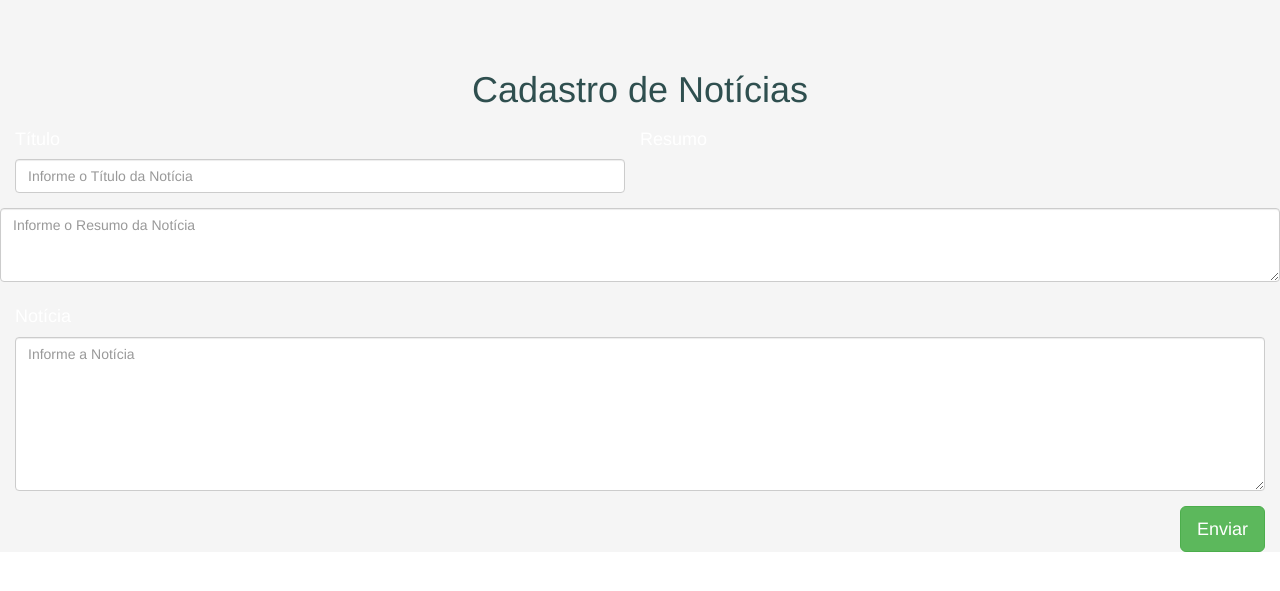
After one commit to AlexandrePetermann/senaibrusque, a PHP site: page /noticiasCadastroForm.php in a window 1280 px wide. The commit adds this page. Shown: the top 591 px of the page. Run offline with PHP 8.4, Linux system fonts and the light colour scheme.

Commit message:
Inserção de noticia via formulario #13

```diff
--- /dev/null
+++ b/noticiasCadastroForm.php
@@ -0,0 +1,40 @@
+<!DOCTYPE html>
+<!--
+To change this license header, choose License Headers in Project Properties.
+To change this template file, choose Tools | Templates
+and open the template in the editor.
+-->
+<html>
+    <head>
+        <meta charset="UTF-8">
+        <meta name="viewport" content="width=device-width, initial-scale=1">
+        <title>Cadastro de Notícias</title>
+        <!-- CSS -->
+        <link rel="stylesheet" href="css/bootstrap.min.css"/>
+        <link rel="stylesheet" href="css/estiloso.css"/>
+        <link rel="stylesheet" href="css/animate.css"
+    </head>
+    <body>
+        <section id="Contato" class="container-fluid">
+            <h1 class="text-center">Cadastro de Notícias</h1>
+            <form action="noticiasCadastro.php" method="post">
+                <div class="row">
+                    <div class="form-group col-sm-6">
+                        <label for="name" class="h4">Título</label>
+                        <input type="text" name="titulo" class="form-control"  placeholder="Informe o Título da Notícia" required>
+                    </div>
+                    <div class="form-group">
+                        <label for="message" class="h4 ">Resumo</label>
+                        <textarea name="resumo" class="form-control" rows="3" placeholder="Informe o Resumo da Notícia" required data-error="Escreva a mensagem desejada!"></textarea>
+                    </div>
+                </div>
+                <div class="form-group">
+                    <label for="message" class="h4 ">Notícia</label>
+                    <textarea name="noticia" class="form-control" rows="7" placeholder="Informe a Notícia" required data-error="Escreva a mensagem desejada!"></textarea>
+                </div>
+                <button type="submit" name="btn" class="btn btn-success btn-lg pull-right ">Enviar</button>
+                <div id="contatoEnvia" class="h3 text-center hidden"></div>
+            </form>
+        </section>
+    </body>
+</html>
```
Also changed, not shown: BancoDados/Script.sql (+7 -11 lines), noticiasBusca.php (+4 -3 lines), noticiasCadastro.php (added, +36 -0 lines).
